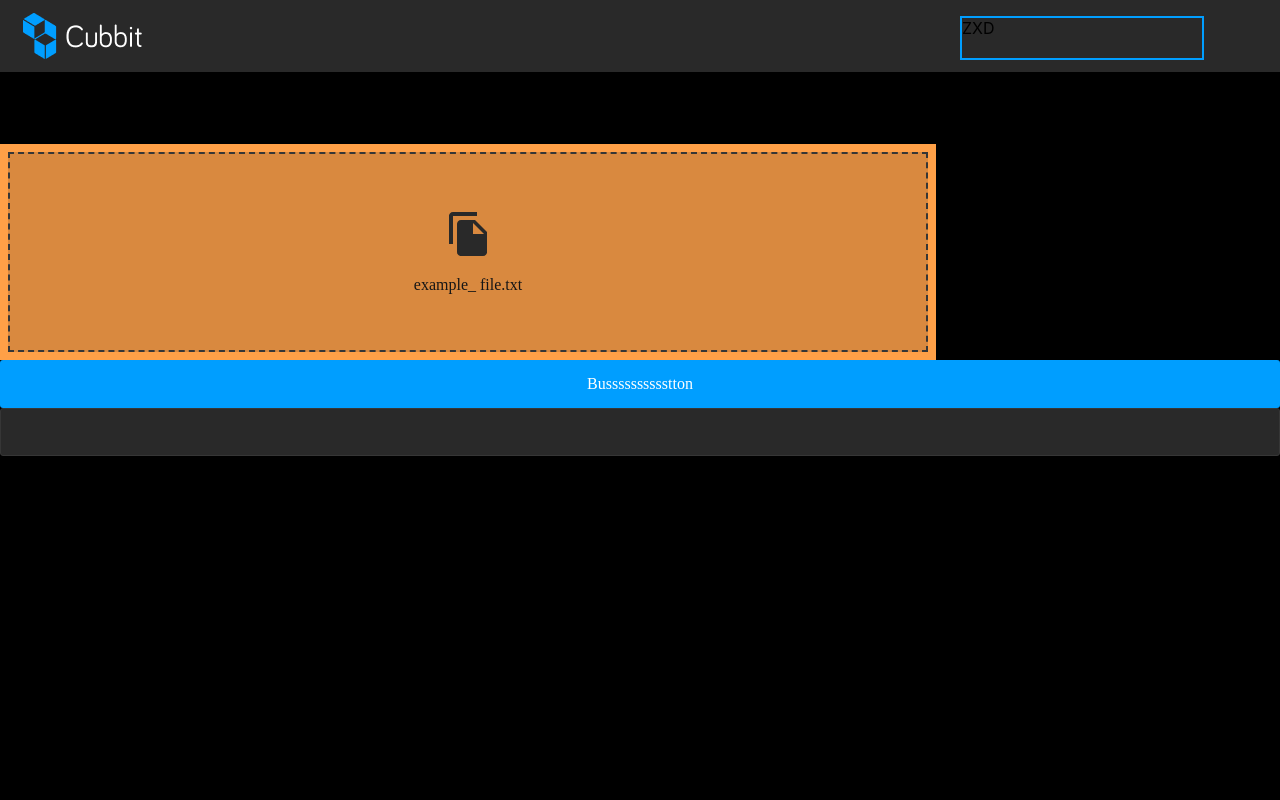
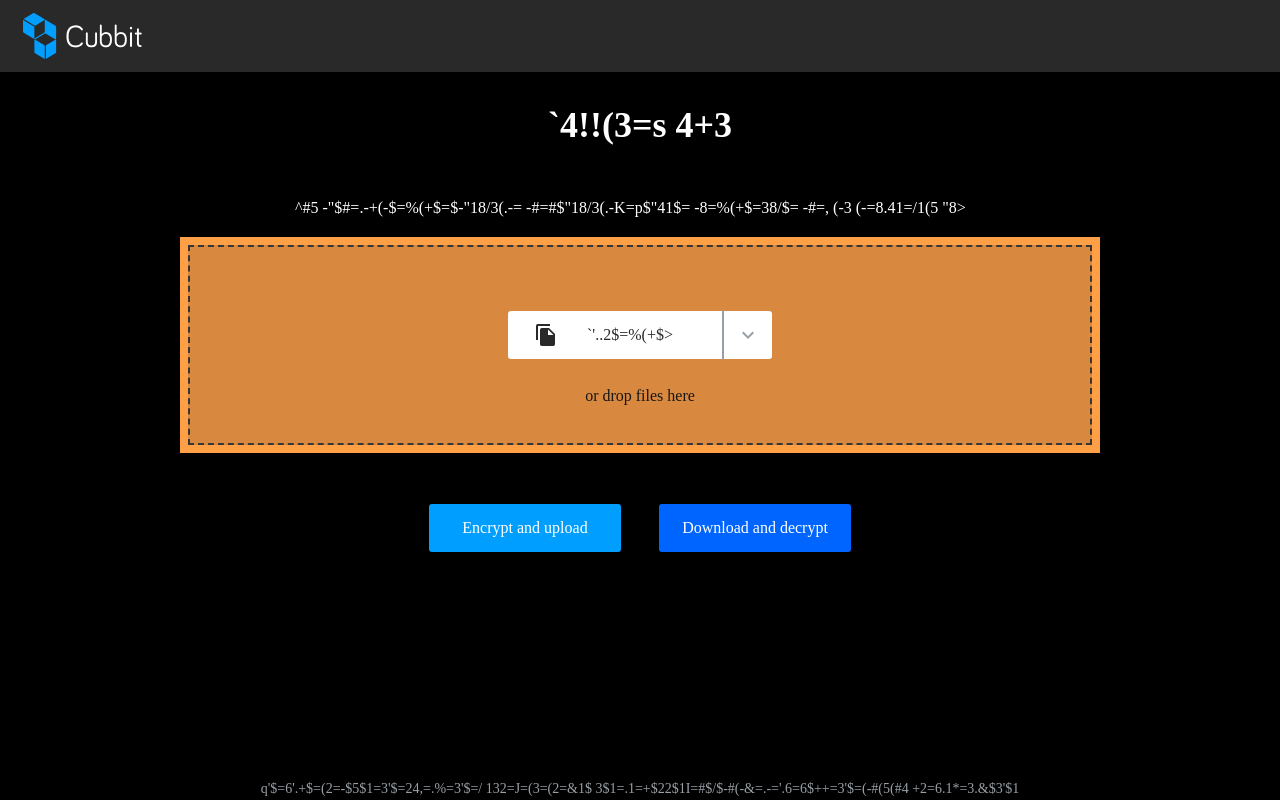
Before and after one commit to waldemar99zielinski/cubbit, a React (Create React App) app: page / in a window 1280 px wide. Built offline with nearby package versions, Linux system fonts and the light colour scheme.

Commit message:
component: screen: home

```diff
--- a/src/App.css
+++ b/src/App.css
@@ -1,16 +1,17 @@
 .App {
-  /* display: flex;
-  justify-content: center; */
   background-color: black;
-  height: 100vh;
+  min-height: 100vh;
+  display: flex;
+  flex-direction: column;
 }
 
 .body {
-  margin-top: 72px;
   width: 100%;
+  height: auto;
   display: flex;
   flex-direction: column;
   justify-content: center;
+  align-items: center;
 }
 .text {
   font-family: Nunito;
@@ -26,5 +27,11 @@
 
   color: #ffffff;
 }
-@media (prefers-reduced-motion: no-preference) {
+.caption-text {
+  font-size: 14px;
+  line-height: 23px;
+
+  align-self: center;
+  margin-top: auto;
+  color: #98a0a6;
 }
--- a/src/App.tsx
+++ b/src/App.tsx
@@ -7,20 +7,18 @@ import { Navbar } from "./components/navbar/Navbar";
 import { DropZone } from "./components/dropzone/DropZone";
 import { Button } from "./components/button/Button";
 import { Input } from "./components/input/Input";
-
+import { InputWithCopy } from "./components/input/InputWithCopy";
+import { LoadingAnimation } from "./components/loadingAnimation/LoadingAnimation";
+//screens
+import { HomeScreen } from "./components/screens/HomeScreen";
 function App() {
   return (
     <div className="App">
       <Navbar></Navbar>
       <div className="body">
-        <DropZone />
-        <Button
-          style="button-standard"
-          title="Busssssssssstton"
-          onClick={() => console.log("XD")}
-        ></Button>
-        <Input />
+        <HomeScreen />
       </div>
+      <caption className="text caption-text">{`q'$=6'.+$=(2=-$5$1=3'$=24,=.%=3'$=/ 132=J=(3=(2=&1$ 3$1=.1=+$22$1I=#$/$-#(-&=.-='.6=6$++=3'$=(-#(5(#4 +2=6.1*=3.&$3'$1`}</caption>
     </div>
   );
 }
--- a/src/components/button/Button.css
+++ b/src/components/button/Button.css
@@ -5,9 +5,13 @@
   border-radius: 3px;
   justify-content: center;
   border: none;
+  white-space: nowrap;
+  text-align: center;
+  padding: 1px;
+  cursor: pointer;
 }
 
 .button-standard:hover {
-  /* background: #008ee6; */
-  background: #006fb3;
+  background-color: rgb(51, 177, 255);
+  box-shadow: rgba(51, 177, 255, 0.2) 0rem 0.5rem 1rem;
 }
--- a/src/components/dropzone/DropZone.css
+++ b/src/components/dropzone/DropZone.css
@@ -5,6 +5,7 @@
   padding: 8px;
   width: 100%;
   max-width: 920px;
+  box-sizing: border-box;
 }
 .dropzone {
   height: 200px;
@@ -31,7 +32,12 @@
   color: #161616;
   margin-top: 24px;
 }
-
+.input-label-container {
+  display: flex;
+  flex-direction: column;
+  justify-content: center;
+  align-items: center;
+}
 .input-container {
   width: 264px;
   height: 48px;
--- a/src/components/dropzone/DropZone.tsx
+++ b/src/components/dropzone/DropZone.tsx
@@ -1,4 +1,4 @@
-import React from "react";
+import React, { useState } from "react";
 import styled from "styled-components";
 import { useDropzone } from "react-dropzone";
 
@@ -8,7 +8,10 @@ import { InputWithFile } from "./InputWithFile";
 import "./DropZone.css";
 
 export const DropZone: React.FC = () => {
-  const { acceptedFiles, getRootProps, getInputProps } = useDropzone();
+  const { acceptedFiles, getRootProps, open, getInputProps } = useDropzone({
+    noClick: true,
+  });
+  const [isFileLoaded, setIsFileLoaded] = useState<boolean>(false);
 
   const files = acceptedFiles.map((file: any) => (
     <li key={file.path}>
@@ -20,9 +23,12 @@ export const DropZone: React.FC = () => {
     <section className="dropzone-container">
       <div {...getRootProps({ className: "dropzone" })}>
         <input {...getInputProps()} />
-        {/* <Input />
-        <p className="dropzone-label">{`or drop files here`}</p> */}
-        <InputWithFile />
+        {/*  */}
+        {(files.length < 1 && (
+          <div onClick={open}>
+            <Input />
+          </div>
+        )) || <InputWithFile fileName={acceptedFiles[0].name} />}
       </div>
     </section>
   );
--- a/src/components/dropzone/Input.tsx
+++ b/src/components/dropzone/Input.tsx
@@ -8,6 +8,7 @@ import arrowDownIcon from "../../assets/ArrowDown.png";
 
 export const Input: React.FC = () => {
   return (
+    <div className="input-label-container">
       <div className="input-container">
         <img src={filesIcon} alt="filesIcon" className="input-file-icon" />
         <p className="input-text">{`\`'..2$=%(+$>`}</p>
@@ -18,5 +19,8 @@ export const Input: React.FC = () => {
           className="input-arrow-icon"
         />
       </div>
+
+      <p className="dropzone-label">{`or drop files here`}</p>
+    </div>
   );
 };
--- a/src/components/dropzone/InputWithFile.tsx
+++ b/src/components/dropzone/InputWithFile.tsx
@@ -5,11 +5,15 @@ import "./DropZone.css";
 //icons
 import inputFileIcon from "../../assets/InputFile.png";
 
-export const InputWithFile: React.FC = () => {
+interface Props {
+  fileName: string;
+}
+
+export const InputWithFile: React.FC<Props> = ({ fileName }) => {
   return (
     <div className="input-with-file-cointainer">
       <img src={inputFileIcon} alt="inputFileIcon" />
-      <p>{`example_ file.txt`}</p>
+      <p>{fileName}</p>
     </div>
   );
 };
--- a/src/components/navbar/Navbar.tsx
+++ b/src/components/navbar/Navbar.tsx
@@ -26,7 +26,7 @@ export const Navbar: React.FC = () => {
   return (
     <Nav>
       <Logo src={logo} />
-      <Switch />
+      {/* <Switch /> */}
     </Nav>
   );
 };
--- /dev/null
+++ b/src/components/screens/HomeScreen.tsx
@@ -0,0 +1,34 @@
+import React from "react";
+
+import "./Screens.css";
+
+//components
+import { DropZone } from "../dropzone/DropZone";
+import { Button } from "../button/Button";
+export const HomeScreen: React.FC = () => {
+  const onClickEncrypt = () => {};
+  const onClickDecrypt = () => {};
+  return (
+    <div className="screen-container ">
+      <h2 className="text h2">{`\`4!!(3=s 4+3`}</h2>
+      <p className="text body-text">
+        {
+          '^#5 -"$#=.-+(-$=%(+$=$-"18/3(.-= -#=#$"18/3(.-K=p$"41$= -8=%(+$=38/$= -#=, (-3 (-=8.41=/1(5 "8>'
+        }
+      </p>
+      <DropZone />
+      <div className="buttons-container">
+        <div className="single-button">
+          <Button title={"Encrypt and upload"} onClick={() => onClickEncrypt} />
+        </div>
+        <div className="single-button">
+          <Button
+            style={"button-color-2"}
+            title={"Download and decrypt"}
+            onClick={() => onClickEncrypt}
+          />
+        </div>
+      </div>
+    </div>
+  );
+};
--- /dev/null
+++ b/src/components/screens/Screens.css
@@ -0,0 +1,42 @@
+.screen-container {
+  width: 100%;
+  max-width: 920px;
+  display: flex;
+  flex-direction: column;
+  justify-content: center;
+  align-items: center;
+}
+.buttons-container {
+  margin: 2rem;
+  display: flex;
+  width: 50%;
+}
+.single-button {
+  margin: 1.2rem;
+  width: 50%;
+}
+
+/*text properties*/
+.h2 {
+  font-weight: 900 !important;
+
+  font-size: 36px !important;
+  line-height: 47px !important;
+}
+.body-text {
+  width: 75% !important;
+  font-size: 16px !important;
+  line-height: 26px !important;
+}
+.button-color-2 {
+  background: #0065ff !important;
+}
+@media screen and (max-width: 740px) {
+  .buttons-container {
+    width: 100%;
+  }
+  .single-button {
+    margin-left: 0.3rem;
+    margin-right: 0.3rem;
+  }
+}
--- a/src/index.css
+++ b/src/index.css
@@ -1,13 +1,14 @@
 body {
   margin: 0;
-  font-family: -apple-system, BlinkMacSystemFont, 'Segoe UI', 'Roboto', 'Oxygen',
-    'Ubuntu', 'Cantarell', 'Fira Sans', 'Droid Sans', 'Helvetica Neue',
+  padding: 0;
+  font-family: -apple-system, BlinkMacSystemFont, "Segoe UI", "Roboto", "Oxygen",
+    "Ubuntu", "Cantarell", "Fira Sans", "Droid Sans", "Helvetica Neue",
     sans-serif;
   -webkit-font-smoothing: antialiased;
   -moz-osx-font-smoothing: grayscale;
 }
 
 code {
-  font-family: source-code-pro, Menlo, Monaco, Consolas, 'Courier New',
+  font-family: source-code-pro, Menlo, Monaco, Consolas, "Courier New",
     monospace;
 }
```
Lines whose indentation alone changed are shown as unchanged.
